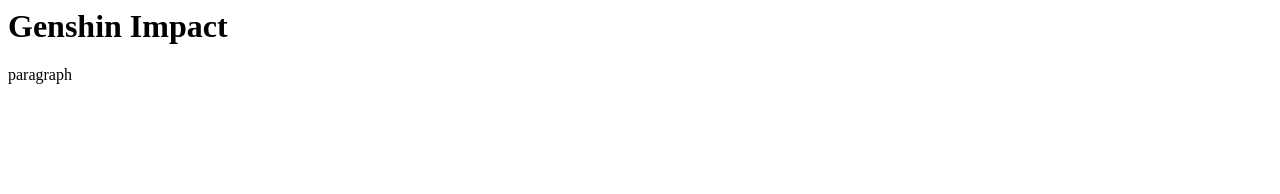
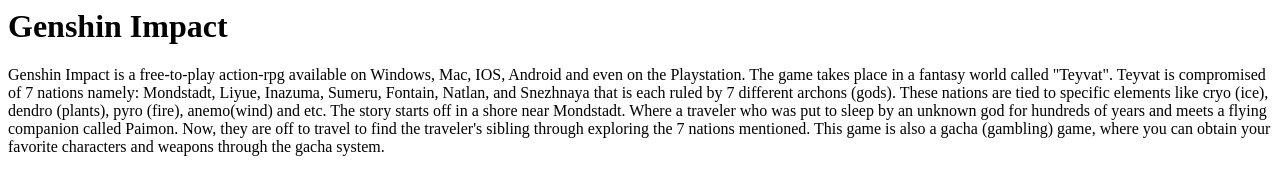
Before and after one commit to sigmalorah25/Lithium-Lab1-Garcia, a plain HTML site: page index.html in a window 1280 px wide. Drawn offline with Linux system fonts and the light colour scheme.

Commit message:
Update index.html

```diff
--- a/index.html
+++ b/index.html
@@ -12,7 +12,14 @@
        <body>
               <div>
                     <h1> Genshin Impact </h1>
-                    <p> paragraph </p>
+                    <p> Genshin Impact is a free-to-play action-rpg available on Windows, Mac, IOS, Android and even on the Playstation. The game takes place in a fantasy world called
+                           "Teyvat". Teyvat is compromised of 7 nations namely: Mondstadt, Liyue, Inazuma, Sumeru, Fontain, Natlan, and Snezhnaya that is each ruled by 7 different archons (gods).
+                            These nations are tied to specific elements like cryo (ice), dendro (plants), pyro (fire), anemo(wind) and etc. The story starts off in a shore near Mondstadt.
+                            Where a traveler who was put to sleep by an unknown god for hundreds of years and meets a flying companion called Paimon. Now, they are off to travel to find
+                           the traveler's sibling through exploring the 7 nations mentioned. This game is also a gacha (gambling) game, where you can obtain your favorite characters
+                           and weapons through the gacha system.
+                    </p>
+
               </div>
        </body>
 </html>
```
